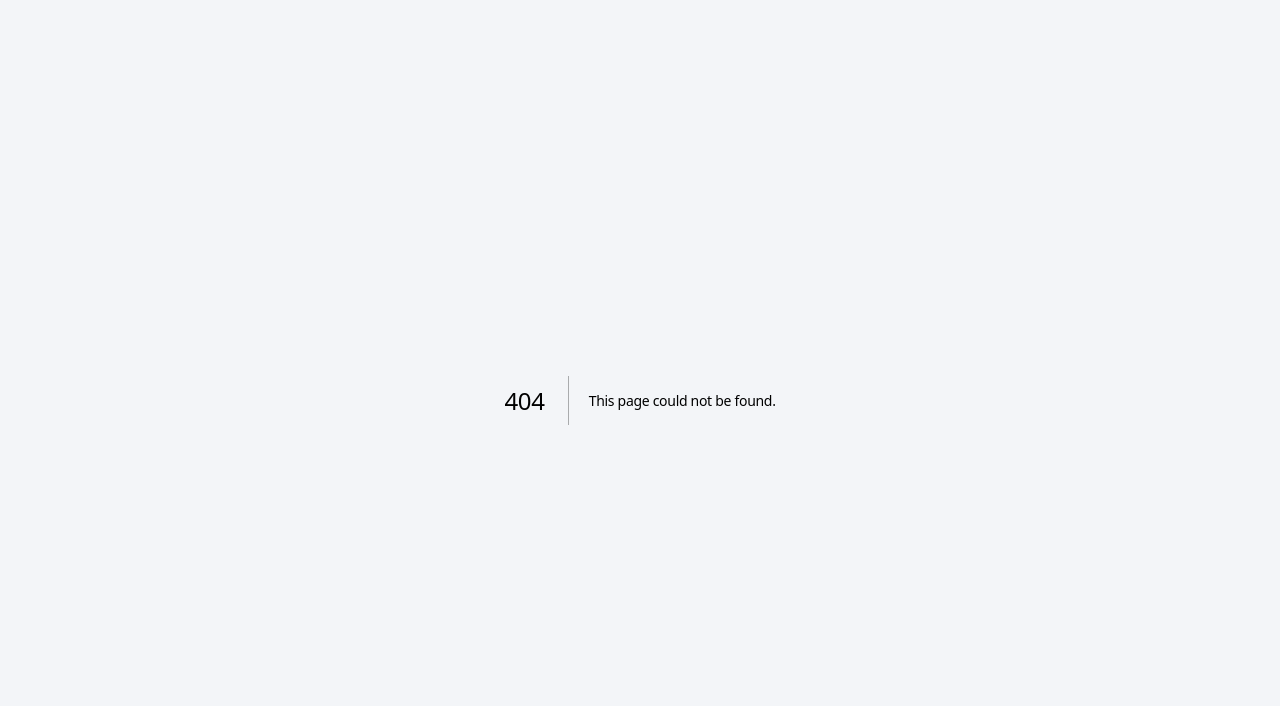
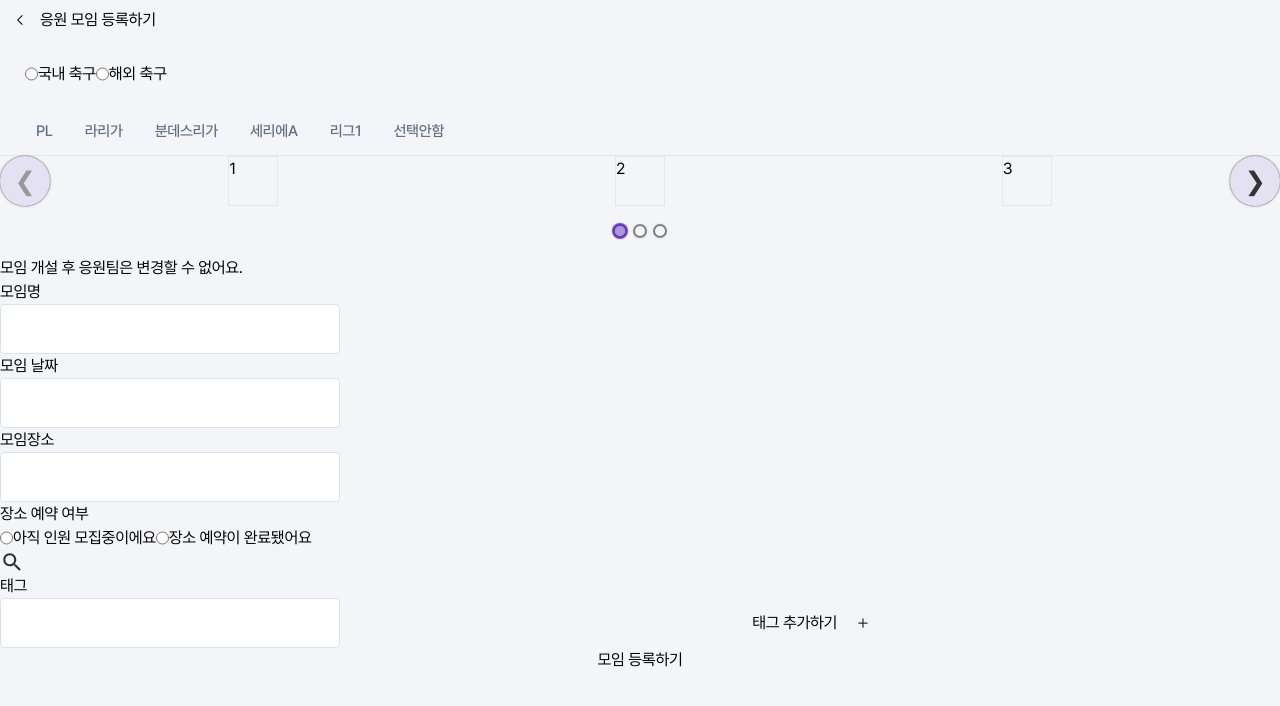
Before and after one commit to FIKA-viewvenger-s/FrontEnd, a Next.js app in the folder fika-front/: page /hometown-pub/new-assemble in a window 1280 px wide. Before the commit this address had no page. Shown: the top 706 px of the page. Built offline with nearby package versions, Linux system fonts and the light colour scheme.

Commit message:
feat : 응원모임생성페이지 추가

```diff
--- /dev/null
+++ b/fika-front/src/pages/hometown-pub/new-assemble.tsx
@@ -0,0 +1,184 @@
+import clsx from "clsx";
+import { useRouter } from "next/router";
+import { useState } from "react";
+import { useFieldArray, useForm } from "react-hook-form";
+import CarouselTeamLogo from "src/components/hometown-pub-item/CarouselTeamLogo";
+import Button from "src/ui/Button";
+import Input from "src/ui/form/Input";
+import Chevrondown from "src/ui/icon/Chevrondown";
+import Plus from "src/ui/icon/Plus";
+import Search from "src/ui/icon/Search";
+const menu = ["PL", "라리가", "분데스리가", "세리에A", "리그1", "선택안함"];
+
+const FieldValues = {
+  league: "",
+  team: "",
+  assmTitle: "",
+  country: "",
+  assmDt: "",
+  assmAddr: "",
+  assmLat: "",
+  assmLon: "",
+  assmReserveStt: "",
+  tags: [{ tagName: "" || undefined }],
+};
+
+const NewAssemble = () => {
+  const [selectMenu, setSelectMenu] = useState("전체");
+  const { back } = useRouter();
+
+  const { handleSubmit, control, register } = useForm({
+    defaultValues: FieldValues,
+  });
+  const { fields, append, remove } = useFieldArray({
+    control,
+    name: "tags",
+  });
+
+  return (
+    <form
+      className="text-black"
+      onSubmit={handleSubmit((data) => {
+        console.log(data);
+      })}
+    >
+      <div>
+        <div className="flex items-center">
+          <div
+            className="rotate-90 transform w-10 h-10 flex items-center justify-center cursor-pointer"
+            onClick={() => back()}
+          >
+            <Chevrondown />
+          </div>
+          <div>응원 모임 등록하기</div>
+        </div>
+
+        <div className="justify-between px-[25px] py-[22px]">
+          {/* <div className="text-regular font-semibold leading-[21px] text-black">
+            <button className="mr-1 rounded-full px-4 py-3 bg-gray-20 text-gray-70">
+              국내 축구
+            </button>
+            <button className="rounded-full px-4 py-3  bg-gray-bg text-white">
+              해외 축구
+            </button>
+          </div> */}
+
+          <div className="flex">
+            <div className="flex">
+              <input
+                {...register("country")}
+                value="domestic"
+                type="radio"
+                id="domestic"
+              />
+              <label htmlFor="domestic">국내 축구</label>
+            </div>
+            <div className="flex">
+              <input
+                {...register("country")}
+                value="overseas"
+                type="radio"
+                id="overseas"
+              />
+              <label htmlFor="overseas">해외 축구</label>
+            </div>
+          </div>
+        </div>
+        <div className="flex px-[20px]">
+          {menu.map((item, idx) => {
+            return (
+              <div key={idx}>
+                <button
+                  onClick={() => setSelectMenu(item)}
+                  className={clsx(
+                    "px-4 pt-3 bg-none text-gray-70 font-medium text-[15px]",
+                    selectMenu === item ? "text-gray-bg " : "pb-3"
+                  )}
+                >
+                  <div
+                    className={clsx(
+                      selectMenu === item &&
+                        "border-b-[3px] border-gray-bg pb-[9px]"
+                    )}
+                  >
+                    {item}
+                  </div>
+                </button>
+              </div>
+            );
+          })}
+        </div>
+        <CarouselTeamLogo />
+        <div>모임 개설 후 응원팀은 변경할 수 없어요.</div>
+      </div>
+
+      <div>
+        <label htmlFor="assmTitle">모임명</label>
+        <Input control={control} name="assmTitle" />
+      </div>
+
+      <div>
+        <label htmlFor="assmDt">모임 날짜</label>
+        <Input control={control} name="assmDt" />
+      </div>
+
+      <div>
+        <label htmlFor="assmAddr">모임장소</label>
+        <Input control={control} name="assmAddr" />
+      </div>
+
+      <div>
+        <div>장소 예약 여부</div>
+        <div className="flex">
+          <div className="flex">
+            <input
+              {...register("assmReserveStt")}
+              value="collect"
+              type="radio"
+              id="collect"
+            />
+            <label htmlFor="collect">아직 인원 모집중이에요</label>
+          </div>
+          <div className="flex">
+            <input
+              {...register("assmReserveStt")}
+              value="complete"
+              type="radio"
+              id="complete"
+            />
+            <label htmlFor="complete">장소 예약이 완료됐어요</label>
+          </div>
+        </div>
+
+        <div className=" cursor-pointer" onClick={() => console.log("click")}>
+          <Search />
+        </div>
+      </div>
+      <div>
+        <div>태그</div>
+        <div className="flex">
+          {fields.map((field, index) => {
+            return (
+              <Input
+                control={control}
+                name={`tags.${index}.tagName`}
+                key={field.tagName}
+              />
+            );
+          })}
+
+          <Button
+            onClick={() => {
+              append({ tagName: undefined });
+            }}
+          >
+            태그 추가하기 <Plus />
+          </Button>
+        </div>
+      </div>
+      <Button type="submit">모임 등록하기</Button>
+    </form>
+  );
+};
+
+export default NewAssemble;
```
